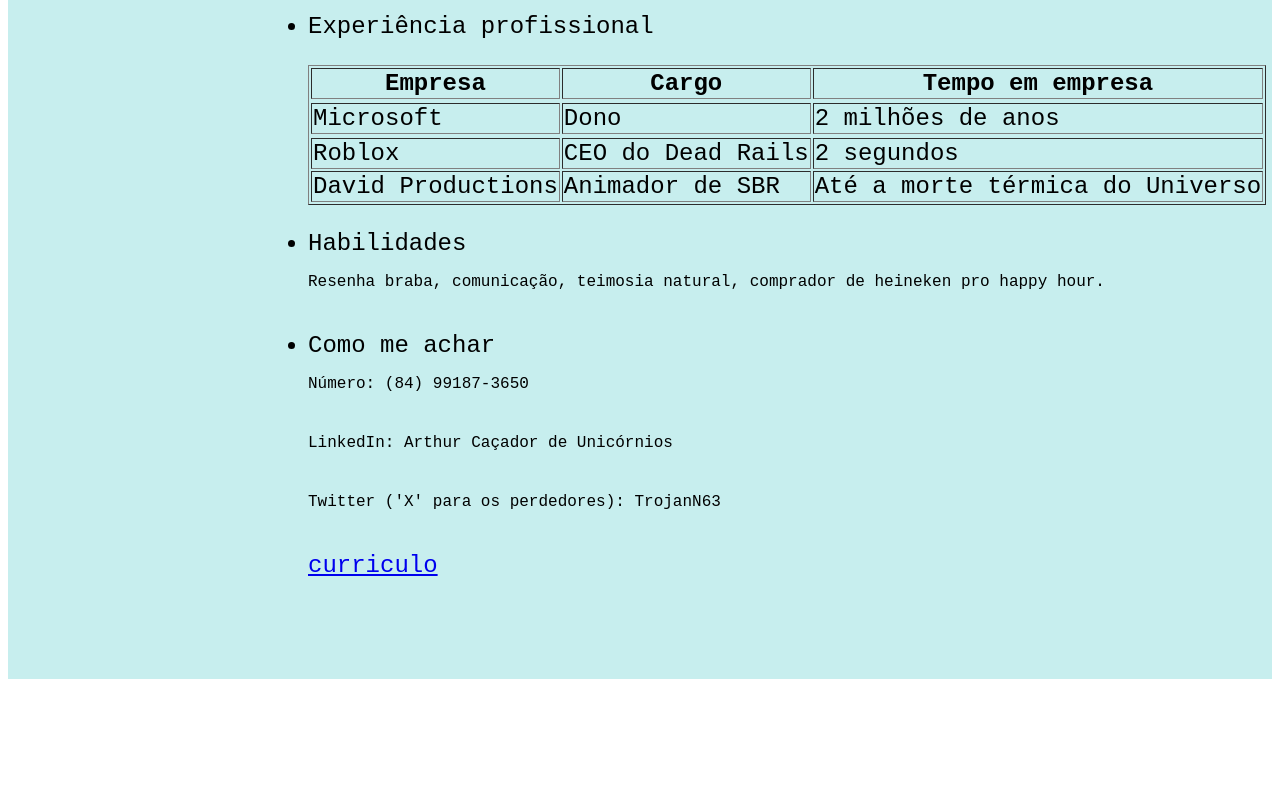
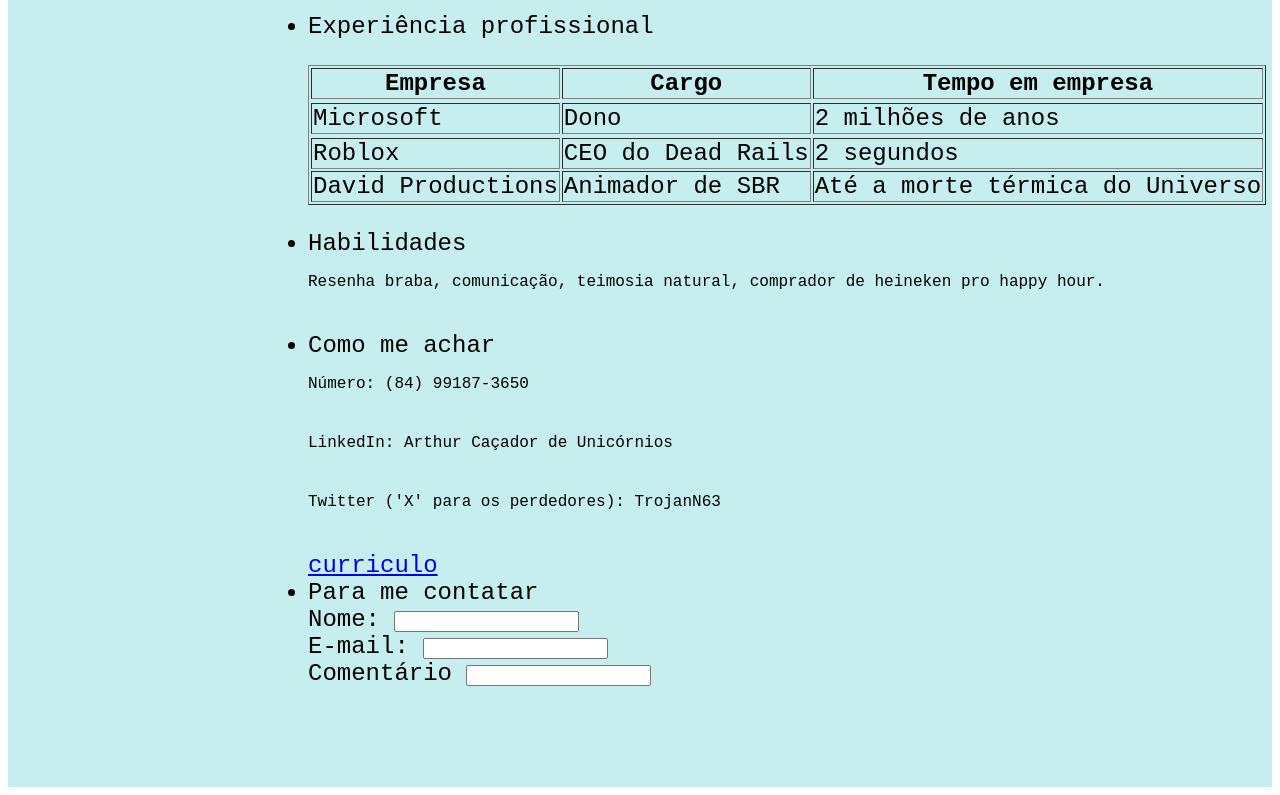
Before and after one commit to TrojanN63/Atividade_de_Autoria_Web, a plain HTML site: page meu_curriculo/index.html in a window 1280 px wide. Shown: the part 595-1390 px from the top of the page. Before the commit the page ends 1282 px from the top, so only its background shows below. Drawn offline with Linux system fonts and the light colour scheme.

Commit message:
Adição do resto do conteúdo.

```diff
--- a/meu_curriculo/index.html
+++ b/meu_curriculo/index.html
@@ -54,6 +54,15 @@
             <p>LinkedIn: Arthur Caçador de Unicórnios</p>
             <p>Twitter ('X' para os perdedores): TrojanN63</p>
             <a href="https://youtu.be/dQw4w9WgXcQ?si=tTzf-wuNxtMpgh8S">curriculo</a>
+            <li>Para me contatar</li>
+            <form id="contato">
+                <p1>Nome:</p1>
+                <input type="text"><br>
+                <p1>E-mail:</p1>
+                <input type="text"><br>
+                <p1>Comentário</p1>
+                <input type="text">
+            </form>
         </ul>
     </div>
 </body>
```
